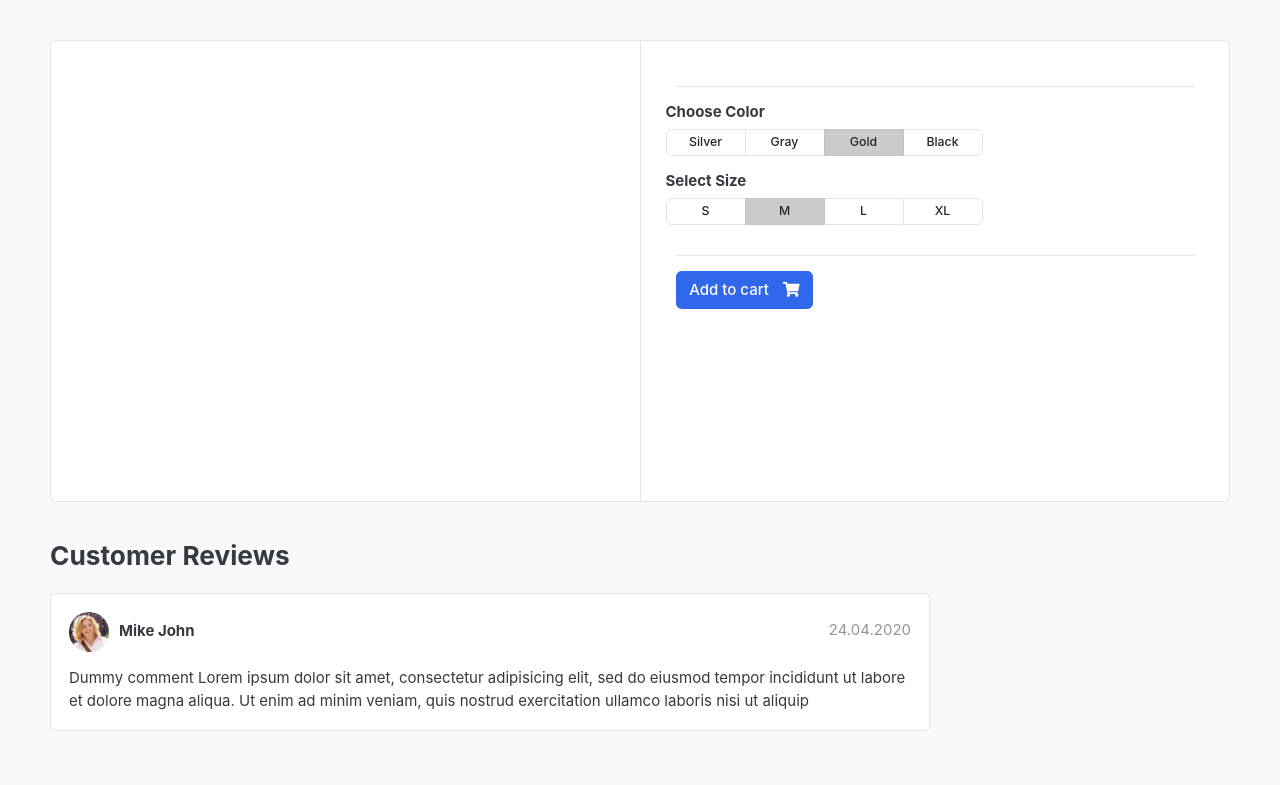
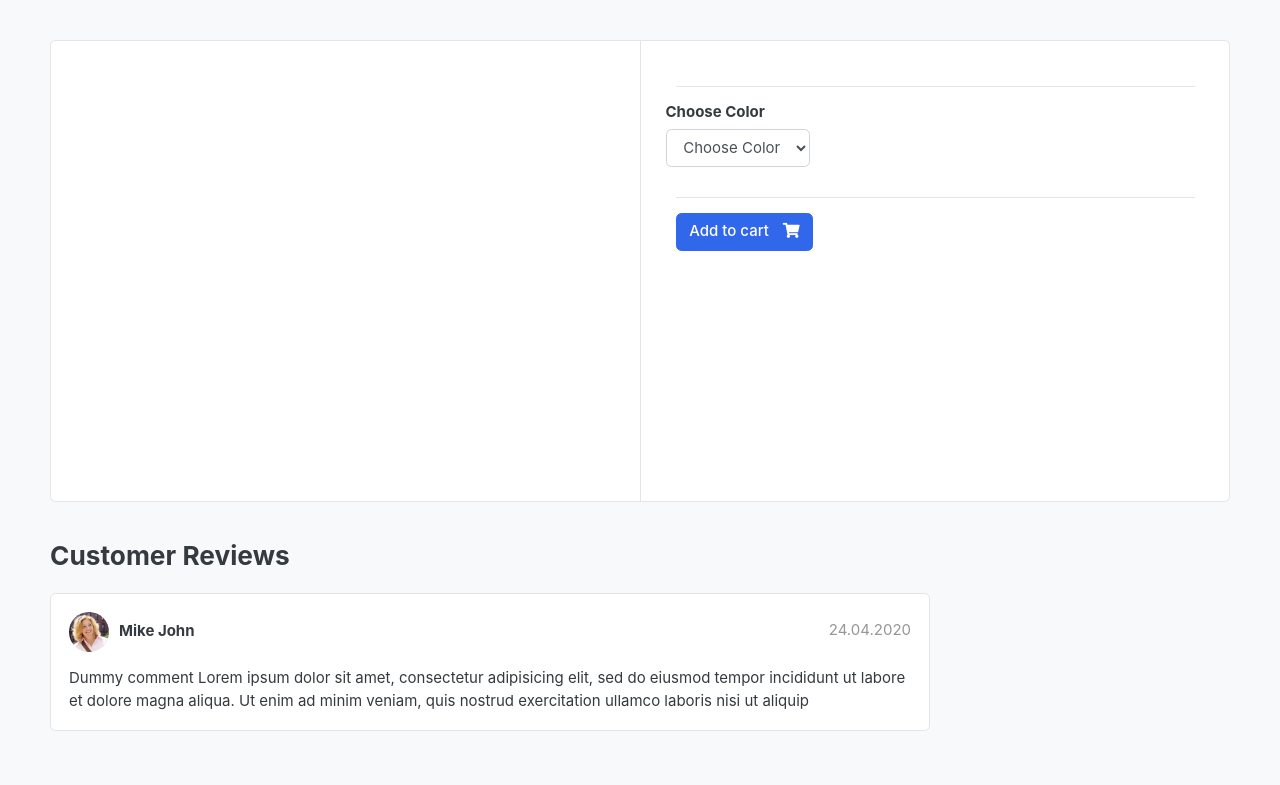
Before and after one commit to kamaldhiman2010/GreatKart, a Django app: template templates/store/product_detail.html in a window 1280 px wide. Shown: the part 118-903 px from the top of the page. Run offline with Django 3.2, Linux system fonts and the light colour scheme; the template is opened without the code that fills it, so the values that code supplies are empty; some libraries are stand-ins or nearby versions; some web fonts are replaced.

Commit message:
variations in products

```diff
--- a/carts/views.py
+++ b/carts/views.py
@@ -14,6 +14,11 @@ def _cart_id(request):
 
 
 def add_cart(request,product_id):
+    color=request.GET['color']
+    size=request.GET['size']
+    return HttpResponse(color + ' ' + size)
+    exit()
+
     product=Product.objects.get(id=product_id)
     try:
         cart=Cart.objects.get(cart_id=_cart_id(request))
--- a/store/urls.py
+++ b/store/urls.py
@@ -22,6 +22,7 @@ from . import views
 urlpatterns = [
 
     path('',views.store,name='store'),
-    path('<slug:category_slug>/',views.store,name='products_by_category'),
-    path('<slug:category_slug>/<slug:product_slug>/',views.product_detail,name='product_detail'),
+    path('category/<slug:category_slug>/',views.store,name='products_by_category'),
+    path('category/<slug:category_slug>/<slug:product_slug>/',views.product_detail,name='product_detail'),
+    path('search/',views.search,name='search')
 ]
--- a/templates/includes/navbar.html
+++ b/templates/includes/navbar.html
@@ -46,9 +46,9 @@
 	</div> <!-- col.// -->
 	<a href="{% url 'store' %}" class="btn btn-outline-primary">Store</a>
 	<div class="col-lg  col-md-6 col-sm-12 col">
-		<form action="#" class="search">
+		<form action="{% url 'search' %}" class="search" method="GET">
 			<div class="input-group w-100">
-			    <input type="text" class="form-control" style="width:60%;" placeholder="Search">
+			    <input type="text" class="form-control" style="width:60%;" placeholder="Search" name="keyword">
 
 			    <div class="input-group-append">
 			      <button class="btn btn-primary" type="submit">
--- a/templates/store/product_detail.html
+++ b/templates/store/product_detail.html
@@ -16,6 +16,8 @@
 </article> <!-- gallery-wrap .end// -->
 		</aside>
 		<main class="col-md-6 border-left">
+
+<form action="{% url 'add_cart' single_product.id %}" method="GET">
 		<article class="content-body">
 
 		<h2 class="title">{{ single_product.product_name }}</h2>
@@ -31,41 +33,28 @@
 			<div class="row">
 				<div class="item-option-select">
 					<h6>Choose Color</h6>
-			<div class="btn-group btn-group-sm btn-group-toggle" data-toggle="buttons">
-			  <label class="btn btn-light">
-			    <input type="radio" name="radio_color"> Silver
-			  </label>
-			  <label class="btn btn-light">
-			    <input type="radio" name="radio_color" > Gray
-			  </label>
-			  <label class="btn btn-light active">
-			    <input type="radio" name="radio_color checked"> Gold
-			  </label>
-			  <label class="btn btn-light">
-			    <input type="radio" name="radio_color"> Black
-			  </label>
-			</div>
+					<select name="color" class="form-control">
+						<option value="" disabled selected>Choose Color</option>
+						{% for i in single_product.variation_set.all %}
+						<option value="{{ i.variation_value }}">{{ i.variation_value }}</option>
+						{% endfor %}
+
+					</select>
+
 				</div>
 			</div> <!-- row.// -->
-	<div class="row">
-		<div class="item-option-select">
-			<h6>Select Size</h6>
-			<div class="btn-group btn-group-sm btn-group-toggle" data-toggle="buttons">
-			  <label class="btn btn-light">
-			    <input type="radio" name="radio_color"> S
-			  </label>
-			  <label class="btn btn-light active">
-			    <input type="radio" name="radio_color" checked> M
-			  </label>
-			  <label class="btn btn-light">
-			    <input type="radio" name="radio_color"> L
-			  </label>
-			  <label class="btn btn-light">
-			    <input type="radio" name="radio_color"> XL
-			  </label>
-			</div>
-		</div>
-	</div> <!-- row.// -->
+<!--			<div class="row">-->
+<!--				<div class="item-option-select">-->
+<!--					<h6>Select Size</h6>-->
+
+<!--					<select name="size" class="form-control">-->
+<!--						<option value="small">Small</option>-->
+<!--						<option value="medium">Medium</option>-->
+<!--						<option value="large">Large</option>-->
+<!--					</select>-->
+
+<!--				</div>-->
+<!--			</div> &lt;!&ndash; row.// &ndash;&gt;-->
 			<hr>
 			{% if single_product.stock <= 0 %}
 			<h5 class="text-danger">Out Of Stock</h5>
@@ -74,10 +63,11 @@
 				<a href="#" class="btn  btn-success"> <span class="text">Added to cart</span> <i class="fas fa-check"></i>  </a>
 				<a href="{% url 'cart' %}" class="btn  btn-outline-primary"> <span class="text">View cart</span> <i class="fas fa-eye"></i>  </a>
 				{% else %}
-		<a href="{% url 'add_cart' single_product.id %}" class="btn  btn-primary"> <span class="text">Add to cart</span> <i class="fas fa-shopping-cart"></i>  </a>
+				<button type="submit"  class="btn  btn-primary"> <span class="text">Add to cart</span> <i class="fas fa-shopping-cart"></i>  </button>
 				{% endif %}
 			{% endif %}
 		</article> <!-- product-info-aside .// -->
+</form>
 		</main> <!-- col.// -->
 	</div> <!-- row.// -->
 </div> <!-- card.// -->
```
Also changed, not shown: store/admin.py (+10 -1 lines), store/models.py (+15 -0 lines), store/views.py (+15 -0 lines), templates/store/store.html (+10 -0 lines). Lines whose indentation alone changed are shown as unchanged.
